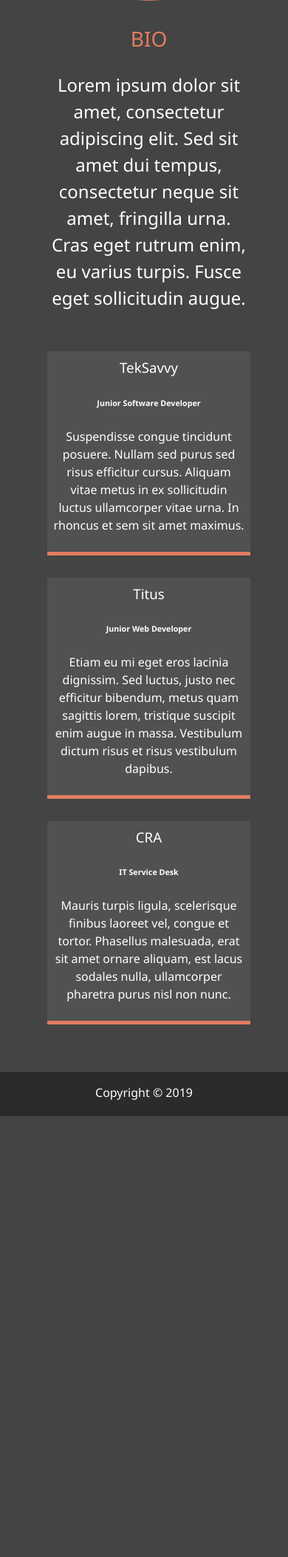
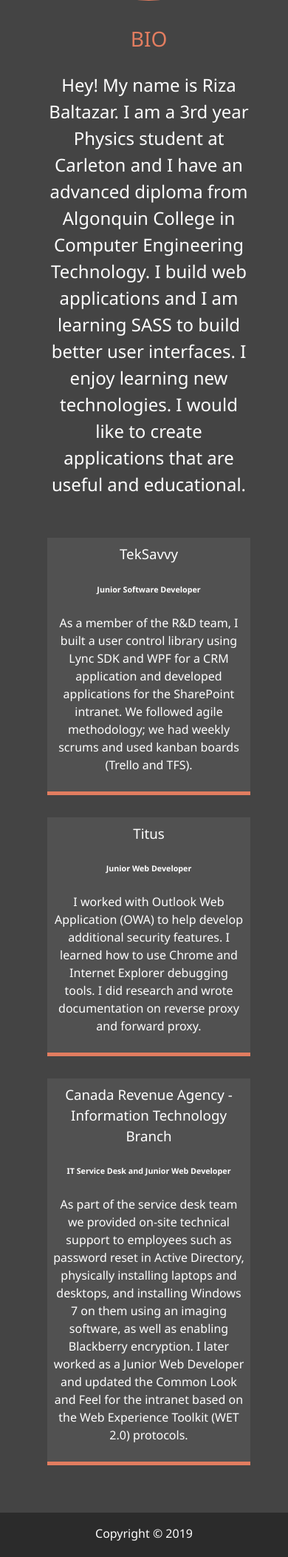
Before and after one commit to Mathic/portfolio, a Django app: page /info/about in a window 390 px wide. Shown: the part 601-2706 px from the top of the page at 74% size. Before the commit the page ends 2110 px from the top, so only its background shows below. Run offline with Django 3.2, Linux system fonts and the light colour scheme; some libraries are stand-ins or nearby versions.

Commit message:
About Me
- Fixed name on mobile
- Added actual text in about me

```diff
--- a/info/static/info/css/_mobile.scss
+++ b/info/static/info/css/_mobile.scss
@@ -73,6 +73,10 @@
 @include mediaSm {
   main#home h1 {
     margin-top: 10vh;
+
+    &.lg-heading {
+      font-size: 4rem;
+    }
   }
 
   .projects {
--- a/info/templates/info/about.html
+++ b/info/templates/info/about.html
@@ -14,25 +14,27 @@
     <img src="{% static 'info/img/portrait.jpg' %}" alt="Riza Baltazar" class="bio-image">
     <div class="bio">
       <h3 class="text-secondary">BIO</h3>
-      <p>Lorem ipsum dolor sit amet, consectetur adipiscing elit. Sed sit amet dui tempus, consectetur neque sit amet, fringilla urna. Cras eget rutrum enim, eu varius turpis. Fusce eget sollicitudin augue.</p>
+      <p>Hey! My name is Riza Baltazar. I am a 3rd year Physics student at Carleton and I have an advanced diploma from Algonquin College in Computer Engineering Technology.
+        I build web applications and I am learning SASS to build better user interfaces. I enjoy learning new technologies. I would like to create applications that are useful
+        and educational.</p>
     </div>
 
     <div class="job job-1">
       <h3>TekSavvy</h3>
       <h6>Junior Software Developer</h6>
-      <p>Suspendisse congue tincidunt posuere. Nullam sed purus sed risus efficitur cursus. Aliquam vitae metus in ex sollicitudin luctus ullamcorper vitae urna. In rhoncus et sem sit amet maximus.</p>
+      <p>As a member of the R&D team, I built a user control library using Lync SDK and WPF for a CRM application and developed applications for the SharePoint intranet. We followed agile methodology; we had weekly scrums and used kanban boards (Trello and TFS).</p>
     </div>
 
     <div class="job job-2">
       <h3>Titus</h3>
       <h6>Junior Web Developer</h6>
-      <p>Etiam eu mi eget eros lacinia dignissim. Sed luctus, justo nec efficitur bibendum, metus quam sagittis lorem, tristique suscipit enim augue in massa. Vestibulum dictum risus et risus vestibulum dapibus.</p>
+      <p>I worked with Outlook Web Application (OWA) to help develop additional security features. I learned how to use Chrome and Internet Explorer debugging tools. I did research and wrote documentation on reverse proxy and forward proxy.</p>
     </div>
 
     <div class="job job-3">
-      <h3>CRA</h3>
-      <h6>IT Service Desk</h6>
-      <p>Mauris turpis ligula, scelerisque finibus laoreet vel, congue et tortor. Phasellus malesuada, erat sit amet ornare aliquam, est lacus sodales nulla, ullamcorper pharetra purus nisl non nunc.</p>
+      <h3>Canada Revenue Agency - Information Technology Branch</h3>
+      <h6>IT Service Desk and Junior Web Developer</h6>
+      <p>As part of the service desk team we provided on-site technical support to employees such as password reset in Active Directory, physically installing laptops and desktops, and installing Windows 7 on them using an imaging software, as well as enabling Blackberry encryption. I later worked as a Junior Web Developer and updated the Common Look and Feel for the intranet based on the Web Experience Toolkit (WET 2.0) protocols.</p>
     </div>
   </div>
 </main>
```
Also changed, not shown: info/templates/info/projects.html (+5 -2 lines), info/static/info/css/info.min.css, info/static/info/img/suit_cropped.JPG.
